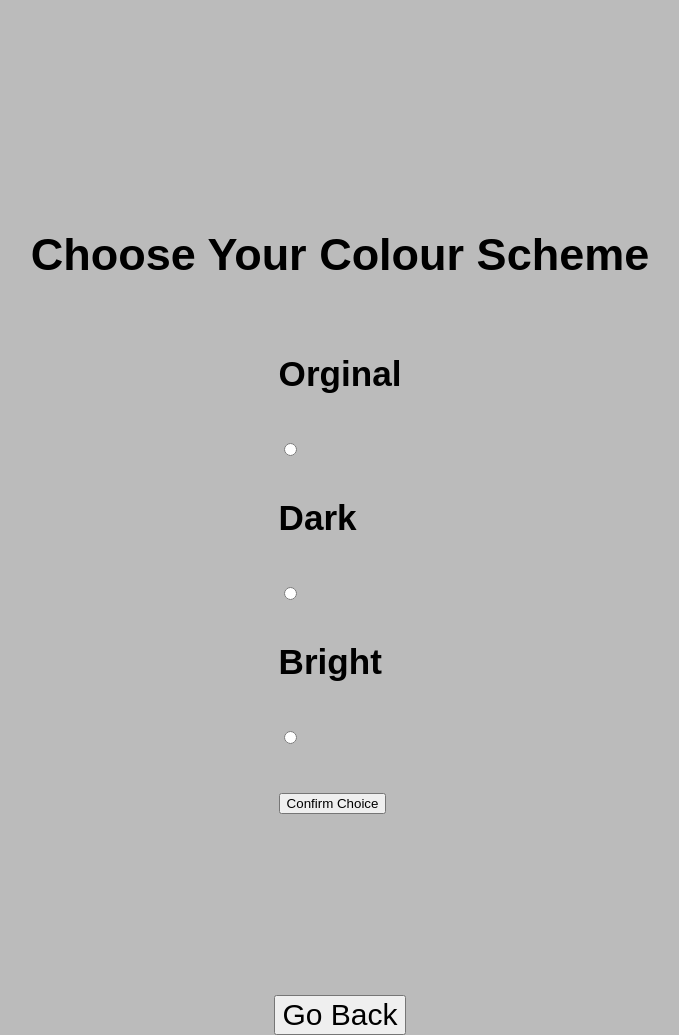
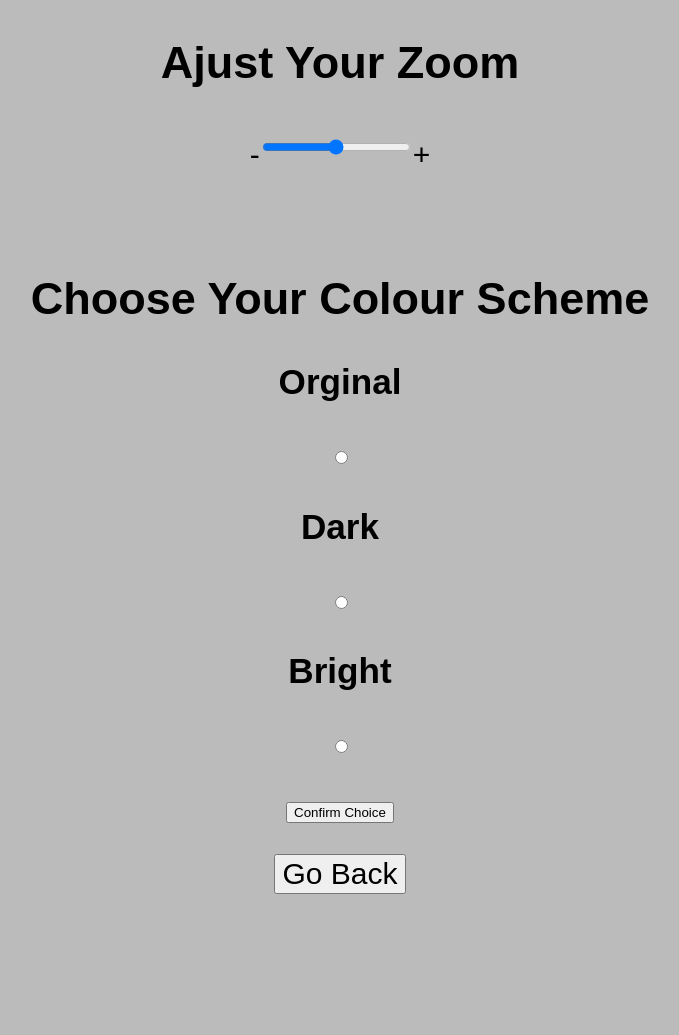
Before and after one commit to Andrei295/new_flask, a Flask app: page /accessibility in a window 1280 px wide. Shown: the whole page, without its empty margins (300-979 px from the left). After the commit the page ends 894 px from the top, so only its background shows below. Run offline with Flask 3, Linux system fonts and the light colour scheme; some libraries are stand-ins or nearby versions.

Commit message:
updated accessibility oage

```diff
--- a/static/styles.css
+++ b/static/styles.css
@@ -98,3 +98,10 @@ input {
 .main-content h3 {
     color:aqua
 }
+
+/* For accessibility page */
+
+.accessibility {
+    align-items: center;
+    text-align: center;
+}
--- a/templates/accessibility.html
+++ b/templates/accessibility.html
@@ -4,13 +4,13 @@
 
         <meta name="viewport" content="width=device-width, initial-scale=1">
 
-        <title>Failure</title>
+        <title>Accessibility</title>
 
         <link rel="stylesheet" href="/static/styles.css">
 
     </head>
 
-    <body class="screen-center" style="background-color: rgb(187, 187, 187);">
+    <body class="accessibility" style="background-color: rgb(187, 187, 187);">
 
 
         <h2>Ajust Your Zoom</h2>
@@ -18,11 +18,9 @@
         <p></p>
         <p></p>
 
-        <!--Need a slider that changes the zoom of the page here-->
+       <p>-<input type="range" aria-valuemin="0" aria-valuemax="100">+</p>
 
-        <p></p>
-        <p></p>
-        <p></p>
+        <br>
 
 
         <h2>Choose Your Colour Scheme</h2>
```
